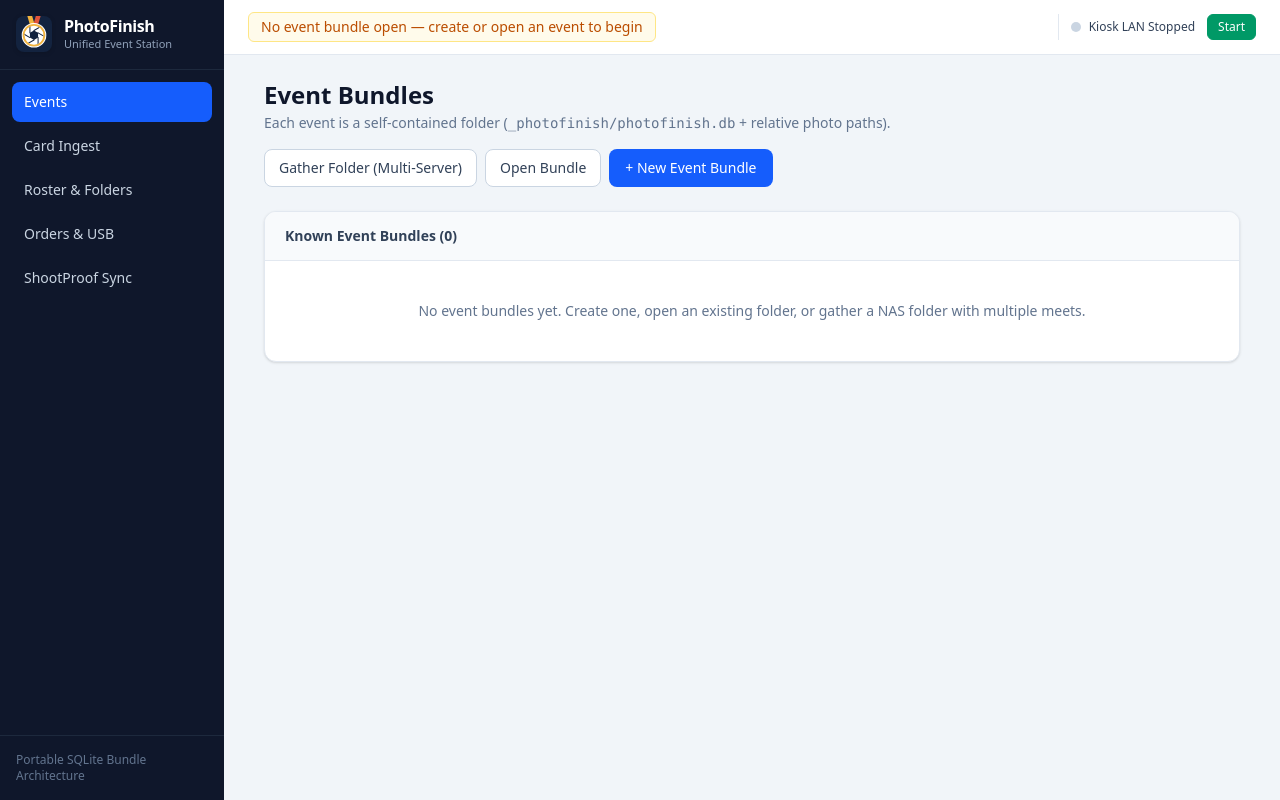
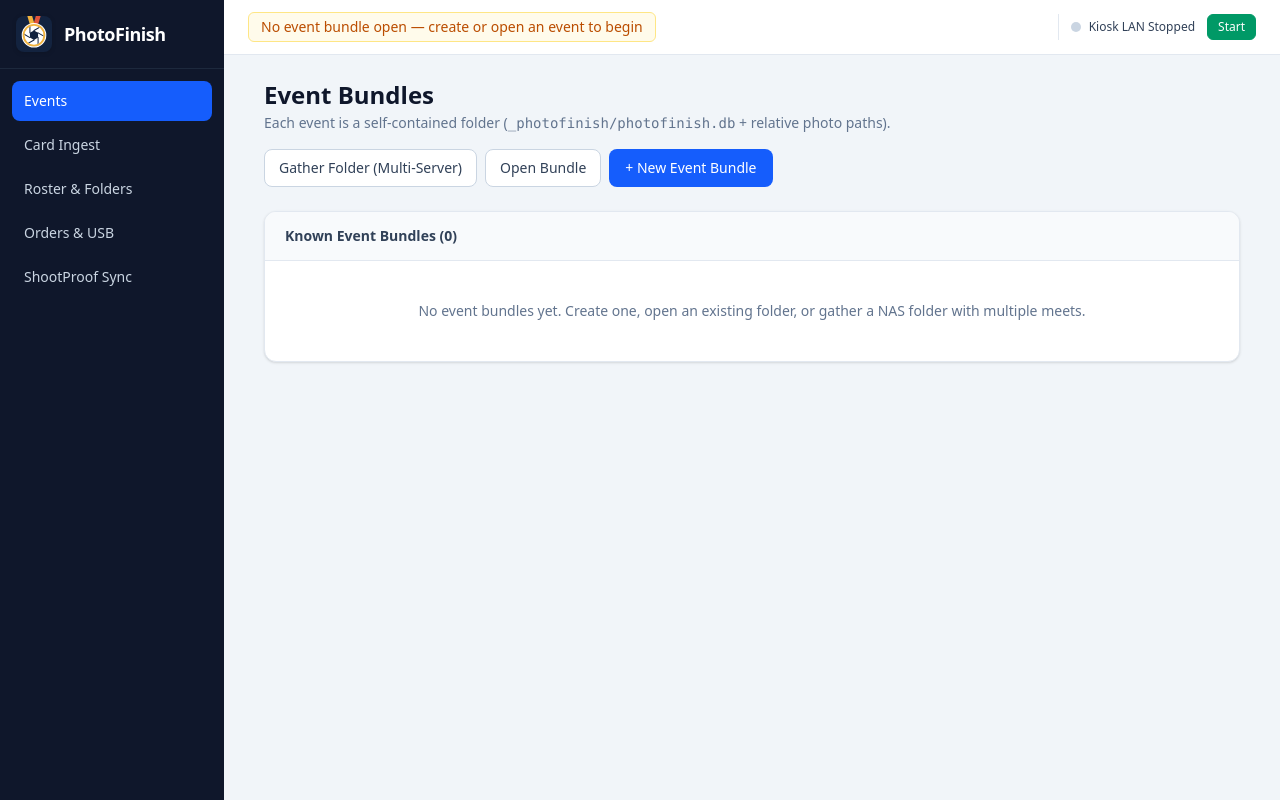
Before and after one commit to ksherman/photo_finish_app, a Vue app in the folder apps/photofinish/: page / in a window 1280 px wide. Built offline with nearby package versions, Linux system fonts and the light colour scheme.

Commit message:
ui(sidebar): remove subtitle and bottom architecture footer

```diff
--- a/apps/photofinish/src/App.vue
+++ b/apps/photofinish/src/App.vue
@@ -32,10 +32,7 @@ onMounted(() => {
     <aside class="w-56 bg-slate-900 text-slate-200 flex flex-col flex-shrink-0">
       <div class="px-4 py-4 border-b border-slate-800 flex items-center gap-3">
         <BrandMark class="w-9 h-9 shrink-0 drop-shadow-sm" />
-        <div class="min-w-0">
-          <div class="text-base font-bold tracking-tight text-white leading-tight">PhotoFinish</div>
-          <div class="text-[11px] text-slate-400 truncate">Unified Event Station</div>
-        </div>
+        <div class="text-lg font-bold tracking-tight text-white truncate">PhotoFinish</div>
       </div>
 
       <nav class="p-3 space-y-1 flex-1">
@@ -53,10 +50,6 @@ onMounted(() => {
           {{ item.label }}
         </button>
       </nav>
-
-      <div class="p-4 border-t border-slate-800 text-xs text-slate-500">
-        Portable SQLite Bundle Architecture
-      </div>
     </aside>
 
     <!-- Main Area -->
```
